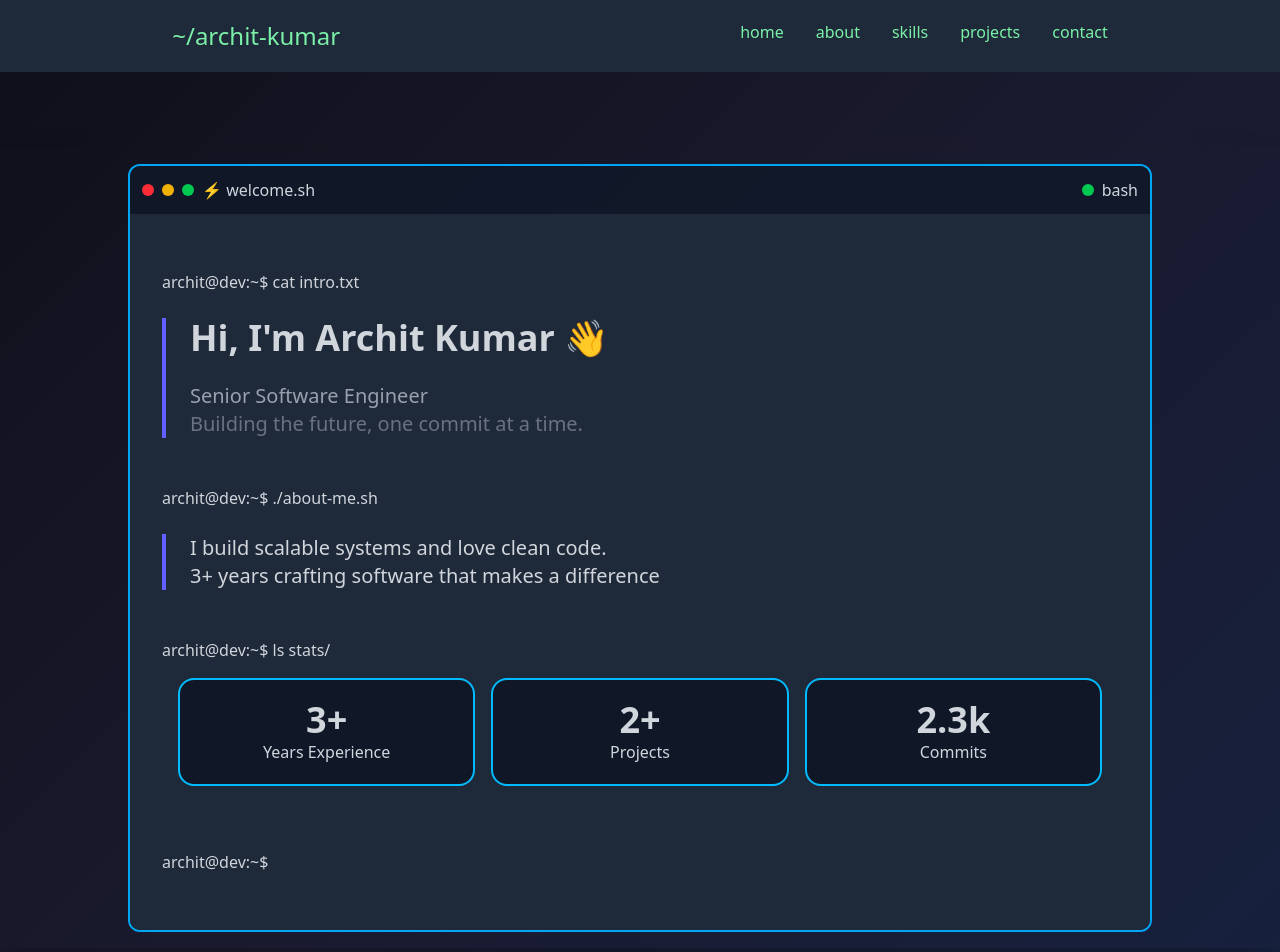
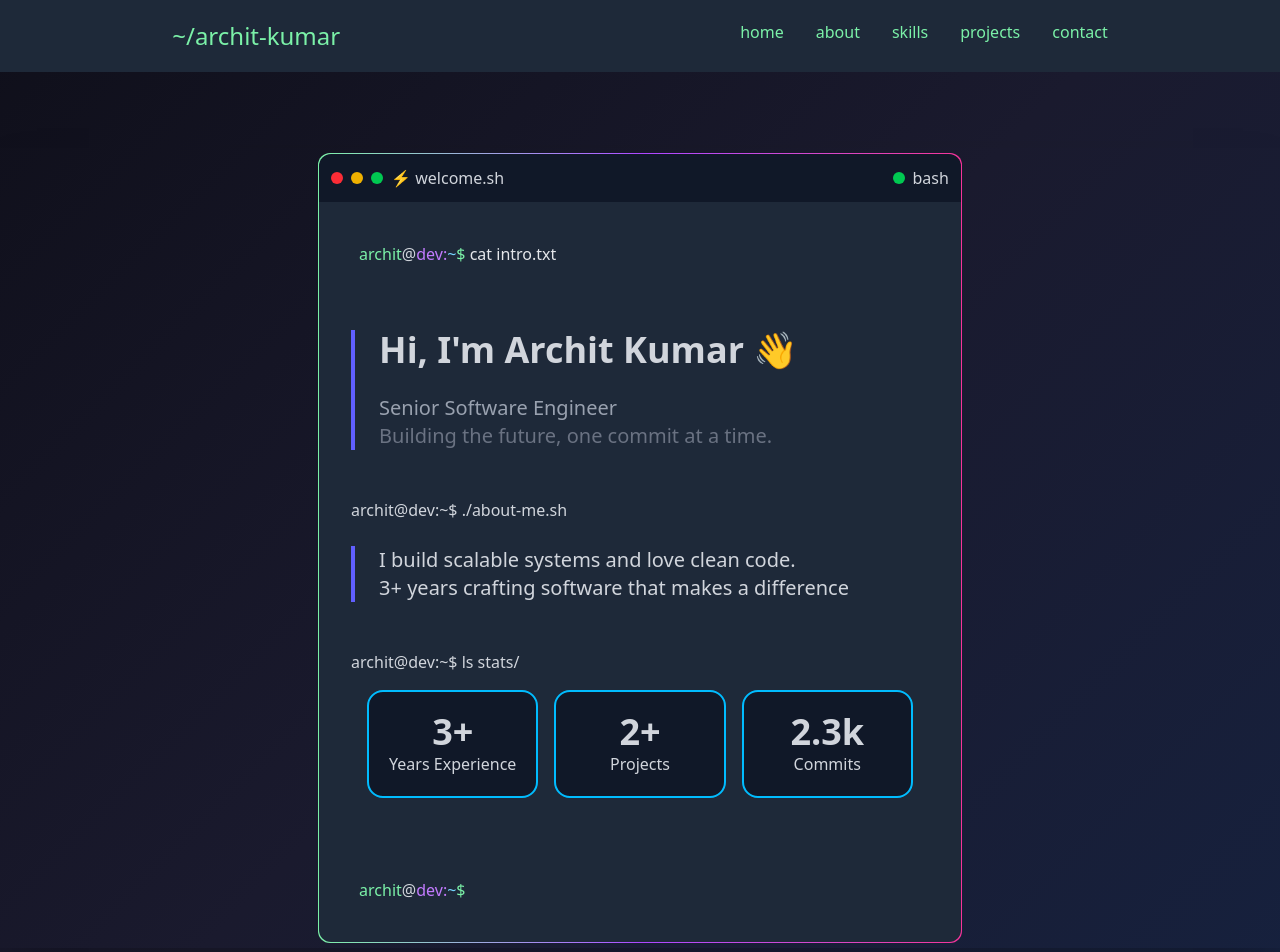
Before and after one commit to Archit314/archit-engineer-portfolio, a React (Vite) app in the folder app_frontend/: page / in a window 1280 px wide. Shown: the top 952 px of the page. Built offline with nearby package versions, Linux system fonts and the light colour scheme.

Commit message:
[Frontend]: Remove DRY concept.
In this checking in i have added repeated things at a centralized place.

```diff
--- a/app_frontend/src/component/common/Terminal.jsx
+++ b/app_frontend/src/component/common/Terminal.jsx
@@ -1,10 +1,12 @@
-function Terminal({children, title}) {
+function Terminal({children, title, page, header}) {
    return (
     <div className='flex items-center justify-center min-h-screen px-4 shadow-2xl overflow-hidden mt-19'>
-        <div className='border-2 border-sky-500 w-full max-w-5xl rounded-xl overflow-hidden'>
+        <div className="p-px rounded-xl bg-linear-to-r from-green-300 via-purple-500 to-pink-500">
+
+            <div className='w-full max-w-5xl rounded-xl overflow-hidden'>
 
                 {/* Card Header */}
-            <div className='flex items-center justify-between bg-gray-900/80 p-3'>
+                <div className='flex items-center justify-between bg-gray-900 p-3'>
                     <div className='flex gap-2 items-center'>
                         <div className='bg-red-500 rounded-full w-3 h-3'></div>
                         <div className='bg-yellow-500 rounded-full w-3 h-3'></div>
@@ -20,7 +22,10 @@ function Terminal({children, title}) {
 
                 {/* Card Body */}
                 <div className='text-gray-300 bg-gray-800 p-4'>
+                    <h1 className="p-6 text-green-300">archit<span className="text-gray-300">@</span><span className="text-purple-400">dev:</span><span className="text-sky-300">~{page}</span><span className="text-green-300">$</span><span className="text-gray-200">{header}</span></h1>
                     {children}
+                    <h1 className="p-6 text-green-300">archit<span className="text-gray-300">@</span><span className="text-purple-400">dev:</span><span className="text-sky-300">~{page}</span><span className="text-green-300">$</span></h1>
+                </div>
             </div>
         </div>
     </div>
--- a/app_frontend/src/pages/About.jsx
+++ b/app_frontend/src/pages/About.jsx
@@ -7,7 +7,6 @@ function About() {
             children={
 
                 <div>
-                    <div className='p-6'>archit@dev:~/about$ cat story.md</div>
                     <div className='flex flex-col gap-y-6 p-6'>
                         <div className='flex flex-col border-l-4 border-emerald-500 bg-emerald-950 gap-y-3 rounded-2xl p-4'>
                             <h1 className='text-3xl font-bold'>
@@ -48,11 +47,16 @@ function About() {
                             </div>
                         </div>
                     </div>
-                    <div className='p-6'>archit@dev:~/about$ </div>
                 </div>
             }
 
             title='📖 about.md'
+
+            page='/about'
+
+            header=' cat story.md'
+
+            cursorText='/about'
         />
     )
 }
--- a/app_frontend/src/pages/Home.jsx
+++ b/app_frontend/src/pages/Home.jsx
@@ -9,8 +9,6 @@ function Home() {
 
                     {/* Intro section */}
                     <div className='pb-6 pt-6 space-y-6'>
-
-                        <h1>archit@dev:~$ cat intro.txt</h1>
 
                         <div className='border-l-4 border-indigo-500 px-6 space-y-6'>
                             <h1 className='text-4xl font-bold'>Hi, I'm Archit Kumar 👋</h1>
@@ -59,17 +57,16 @@ function Home() {
                             </div>
                         </div>
                     </div>
-
-                    {/* cursor section */}
-                    <div className='pb-6 pt-6 space-y-6'>
-
-                        <h1>archit@dev:~$ </h1>
-                    </div>
-
                 </div>
             }
 
             title='⚡ welcome.sh'
+
+            page=''
+
+            header=' cat intro.txt'
+
+            cursorText=''
         />
     )
 }
--- a/app_frontend/src/pages/Skills.jsx
+++ b/app_frontend/src/pages/Skills.jsx
@@ -5,7 +5,6 @@ function Skills() {
     <Terminal
         children={
             <div className="flex flex-col gap-9 p-6">
-                <h1>archit@dev:~/skills$ cat skills.md</h1>
                 <div className="grid grid-cols-2 gap-4">
                     <div className="flex flex-col gap-4 border border-gray-600 rounded-2xl p-3">
                         <h1 className="text-base font-bold text-green-300">💻 Languages</h1>
@@ -46,9 +45,16 @@ function Skills() {
                         </div>
                     </div>
                 </div>
-                <h1>archit@dev:~/skills$ </h1>
             </div>
         }
+
+        title='🛠️ skills.md'
+
+        page='/skills'
+
+        header=' cat skills.md'
+
+        cursorText='/skills'
     />
   )
 }
```
Lines whose indentation alone changed are shown as unchanged.
